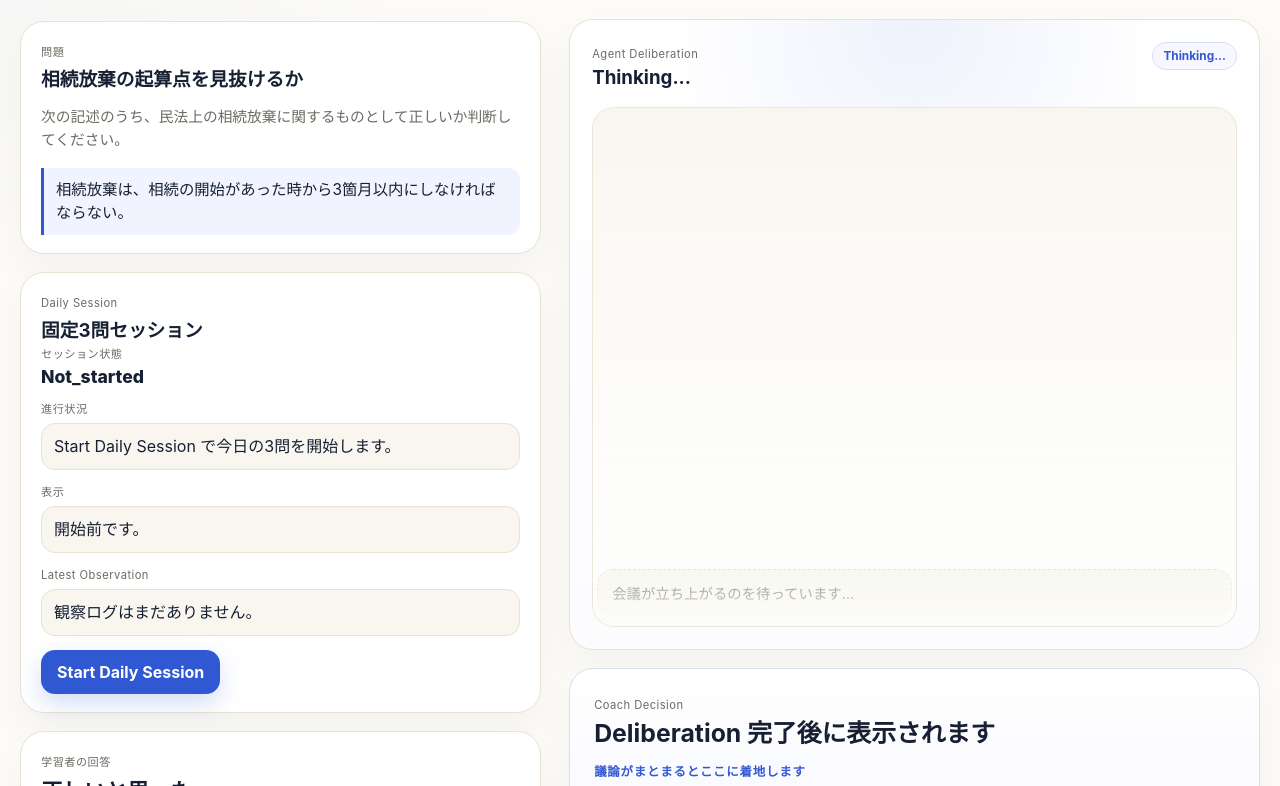
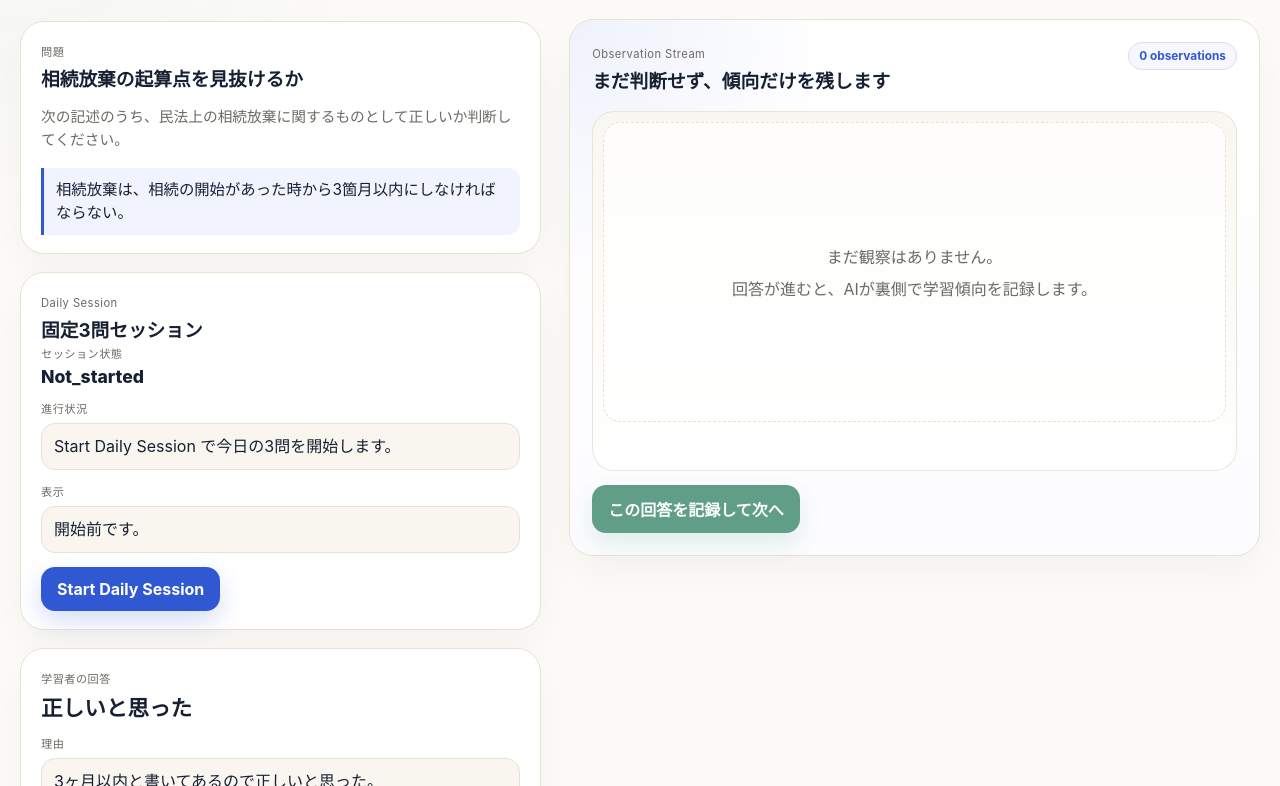
Before and after one commit to MakikoOhashi/mentorHQ, a Next.js app: page / in a window 1280 px wide. Shown: the part 234-1020 px from the top of the page. Built offline with nearby package versions, Linux system fonts and the light colour scheme.

Commit message:
feat(ui): show daily observation stream

```diff
--- a/app/globals.css
+++ b/app/globals.css
@@ -192,6 +192,159 @@ blockquote {
   background:
     radial-gradient(circle at top, rgba(49, 88, 211, 0.08), transparent 34%),
     linear-gradient(180deg, #ffffff, #fcfcff);
+}
+
+.observation-stream-panel {
+  padding: 22px;
+  background:
+    radial-gradient(circle at top left, rgba(49, 88, 211, 0.08), transparent 30%),
+    linear-gradient(180deg, #ffffff, #fcfcff);
+}
+
+.observation-stream-heading {
+  display: flex;
+  align-items: flex-start;
+  justify-content: space-between;
+  gap: 12px;
+}
+
+.observation-count-pill {
+  display: inline-flex;
+  align-items: center;
+  border: 1px solid #d8ddf6;
+  background: #f7f8ff;
+  color: var(--accent);
+  border-radius: 999px;
+  padding: 6px 10px;
+  font-size: 0.74rem;
+  font-weight: 700;
+  white-space: nowrap;
+}
+
+.latest-observation-card {
+  margin-top: 18px;
+  padding: 16px 18px;
+  border-radius: 20px;
+  border: 1px solid #dbe1ff;
+  background: linear-gradient(180deg, #f7f8ff, #ffffff);
+  box-shadow: 0 16px 34px rgba(49, 88, 211, 0.09);
+}
+
+.latest-observation-label {
+  font-size: 0.72rem;
+  font-weight: 800;
+  letter-spacing: 0.06em;
+  color: var(--accent);
+}
+
+.latest-observation-row {
+  margin-top: 10px;
+  display: grid;
+  grid-template-columns: auto minmax(0, 1fr);
+  gap: 12px;
+  align-items: start;
+}
+
+.latest-observation-note,
+.observation-bubble p {
+  margin: 0;
+  line-height: 1.6;
+  color: var(--text);
+}
+
+.latest-observation-note {
+  font-size: 1rem;
+  font-weight: 700;
+}
+
+.latest-observation-meta {
+  margin: 6px 0 0;
+  color: var(--muted);
+  font-size: 0.88rem;
+}
+
+.observation-stream-viewport {
+  margin-top: 18px;
+  padding: 10px;
+  min-height: 360px;
+  border-radius: 22px;
+  border: 1px solid rgba(233, 226, 211, 0.85);
+  background:
+    linear-gradient(180deg, rgba(248, 246, 239, 0.92), rgba(255, 255, 255, 0.82)),
+    rgba(255, 255, 255, 0.78);
+}
+
+.observation-list {
+  display: grid;
+  gap: 12px;
+}
+
+.observation-empty-state {
+  min-height: 300px;
+  display: grid;
+  place-content: center;
+  gap: 8px;
+  padding: 24px;
+  text-align: center;
+  border: 1px dashed var(--border);
+  border-radius: 18px;
+  background: rgba(255, 255, 255, 0.72);
+}
+
+.observation-empty-state p,
+.observation-meta-row span {
+  margin: 0;
+  color: var(--muted);
+}
+
+.observation-row {
+  display: grid;
+  grid-template-columns: auto minmax(0, 1fr);
+  gap: 12px;
+  align-items: start;
+}
+
+.observation-icon {
+  width: 40px;
+  height: 40px;
+  display: grid;
+  place-items: center;
+  border-radius: 14px;
+  background: #f5f6fb;
+  border: 1px solid #e3e6f5;
+  font-size: 1.1rem;
+}
+
+.observation-bubble {
+  padding: 14px 16px;
+  border-radius: 18px 18px 18px 8px;
+  border: 1px solid var(--border);
+  background: #fffdfa;
+}
+
+.observation-meta-row {
+  display: flex;
+  flex-wrap: wrap;
+  gap: 8px;
+  margin-top: 10px;
+}
+
+.observation-meta-row span {
+  font-size: 0.74rem;
+  padding: 4px 8px;
+  border-radius: 999px;
+  background: var(--surface-soft);
+}
+
+.is-latest-observation .observation-bubble {
+  background: linear-gradient(180deg, #f5fbf6, #ffffff);
+  border-color: #cae4d0;
+  box-shadow: 0 16px 34px rgba(31, 119, 87, 0.1);
+}
+
+.is-latest-observation .observation-icon {
+  background: linear-gradient(180deg, #eef8f2, #f9fcfa);
+  border-color: #cfe4d8;
 }
 
 .discussion-heading {
@@ -566,6 +719,10 @@ blockquote {
   .stream-viewport {
     height: 440px;
   }
+
+  .observation-stream-heading {
+    flex-direction: column;
+  }
 }
 
 .next-question-copy {
--- a/components/coach-workspace.tsx
+++ b/components/coach-workspace.tsx
@@ -16,12 +16,6 @@ type CoachWorkspaceProps = {
   initialCase: LearnerCase;
 };
 
-type StreamEvent = {
-  id: string;
-  event: DeliberationEvent;
-  phase: "live" | "exiting";
-};
-
 type DailySessionPayload = {
   session: DailySession;
   learnerCase: LearnerCase | null;
@@ -31,63 +25,11 @@ type DailySessionPayload = {
   latestObservation: ObservationEvent | null;
 };
 
-const agentIcons: Record<string, string> = {
-  misconception: "🧠",
-  memory: "🔁",
-  load: "⚖️",
-  coach: "🎓"
-};
-
-const shortSpeakerLabels: Record<string, string> = {
-  misconception: "誤解担当",
-  memory: "記憶担当",
-  load: "負荷担当",
-  coach: "コーチ"
-};
-
-function formatSpeakerName(event: DeliberationEvent) {
-  return shortSpeakerLabels[event.speaker] ?? event.speaker_label;
-}
-
-function getTone(event: DeliberationEvent) {
-  if (event.speaker === "coach") return "consensus";
-  if (event.type === "revision") return "primary";
-  if (event.type === "challenge") return "primary";
-  if (event.type === "recommendation") return "consensus";
-  return "support";
-}
-
-function formatDecisionLabel(value?: string | null) {
-  if (!value) return "Deliberation 完了後に表示されます";
-  if (value === "starting_point_check") return "起算点の確認から入る";
-  if (value === "contrast_check") return "比較でズレをあぶり出す";
-  if (value === "leg_breakdown") return "肢を分けて読み直す";
-  if (value === "integrated_retry") return "理解をまとめて再挑戦する";
-  return value;
-}
-
-function getStreamStatus(status: "idle" | "loading" | "streaming" | "done" | "error") {
-  if (status === "done") {
-    return {
-      kicker: "Decision Reached",
-      title: "Agent Deliberation",
-      pill: "Decision Reached"
-    };
-  }
-
-  if (status === "error") {
-    return {
-      kicker: "Deliberation Error",
-      title: "Agent Deliberation",
-      pill: "Error"
-    };
-  }
-
-  return {
-    kicker: "Agent Deliberation",
-    title: "Thinking...",
-    pill: "Thinking..."
-  };
+function getObservationIcon(observation: ObservationEvent) {
+  if (observation.intervention_type === "starting_point_check") return "🧠";
+  if (observation.intervention_type === "contrast_check") return "🔁";
+  if (observation.intervention_type === "integrated_retry") return "⚖️";
+  return "📝";
 }
 
 const EVENT_DURATIONS: Record<DeliberationEvent["type"], number> = {
@@ -97,9 +39,6 @@ const EVENT_DURATIONS: Record<DeliberationEvent["type"], number> = {
   recommendation: 2000,
   coach_decision: 3000
 };
-
-const MAX_VISIBLE_EVENTS = 5;
-const EXIT_ANIMATION_MS = 420;
 
 function getCumulativeEventDelay(events: DeliberationEvent[], index: number) {
   let total = 350;
@@ -115,17 +54,16 @@ export function CoachWorkspace({ initialCase }: CoachWorkspaceProps) {
   const [learnerCase, setLearnerCase] = useState(initialCase);
   const [dailySession, setDailySession] = useState<DailySession | null>(null);
   const [currentQuestionId, setCurrentQuestionId] = useState<string | null>(null);
+  const [observations, setObservations] = useState<ObservationEvent[]>([]);
   const [latestObservation, setLatestObservation] = useState<ObservationEvent | null>(null);
   const [sessionStatusMessage, setSessionStatusMessage] = useState<string>("開始前です。");
   const [events, setEvents] = useState<DeliberationEvent[]>([]);
-  const [streamEvents, setStreamEvents] = useState<StreamEvent[]>([]);
   const [decision, setDecision] = useState<CoachDecision | null>(null);
   const [status, setStatus] = useState<"idle" | "loading" | "streaming" | "done" | "error">("idle");
   const [sessionActionStatus, setSessionActionStatus] = useState<"idle" | "starting" | "advancing">("idle");
   const [mode, setMode] = useState<"mock" | "ai">("mock");
   const [errorMessage, setErrorMessage] = useState<string | null>(null);
   const timeoutIdsRef = useRef<number[]>([]);
-  const sequenceRef = useRef(0);
 
   const clearScheduledUpdates = useCallback(() => {
     timeoutIdsRef.current.forEach((timeoutId) => window.clearTimeout(timeoutId));
@@ -136,10 +74,8 @@ export function CoachWorkspace({ initialCase }: CoachWorkspaceProps) {
     clearScheduledUpdates();
     setStatus("loading");
     setEvents([]);
-    setStreamEvents([]);
     setDecision(null);
     setErrorMessage(null);
-    sequenceRef.current = 0;
 
     try {
       const response = await fetch("/api/deliberate", {
@@ -161,28 +97,6 @@ export function CoachWorkspace({ initialCase }: CoachWorkspaceProps) {
       payload.deliberation_events.forEach((event, index) => {
         const timeoutId = window.setTimeout(() => {
           setEvents((current) => [...current, event]);
-          sequenceRef.current += 1;
-
-          const streamId = `${event.speaker}-${event.round}-${sequenceRef.current}`;
-          setStreamEvents((current) => {
-            const next = [...current, { id: streamId, event, phase: "live" as const }];
-
-            if (next.length > MAX_VISIBLE_EVENTS) {
-              const oldestLiveIndex = next.findIndex((item) => item.phase === "live");
-
-              if (oldestLiveIndex >= 0) {
-                const exitingId = next[oldestLiveIndex].id;
-                next[oldestLiveIndex] = { ...next[oldestLiveIndex], phase: "exiting" };
-
-                const removalTimeoutId = window.setTimeout(() => {
-                  setStreamEvents((rendered) => rendered.filter((item) => item.id !== exitingId));
-                }, EXIT_ANIMATION_MS);
-                timeoutIdsRef.current.push(removalTimeoutId);
-              }
-            }
-
-            return next;
-          });
 
           if (index === payload.deliberation_events.length - 1) {
             const decisionTimeoutId = window.setTimeout(() => {
@@ -208,6 +122,7 @@ export function CoachWorkspace({ initialCase }: CoachWorkspaceProps) {
     (payload: DailySessionPayload) => {
       setDailySession(payload.session);
       setCurrentQuestionId(payload.currentQuestionId);
+      setObservations(payload.observations);
       setLatestObservation(payload.latestObservation);
       setSessionStatusMessage(
         payload.session.status === "completed"
@@ -222,7 +137,6 @@ export function CoachWorkspace({ initialCase }: CoachWorkspaceProps) {
       if (payload.session.status === "completed") {
         clearScheduledUpdates();
         setEvents([]);
-        setStreamEvents([]);
         setDecision(null);
         setStatus("idle");
         setErrorMessage(null);
@@ -303,9 +217,6 @@ export function CoachWorkspace({ initialCase }: CoachWorkspaceProps) {
     }
   }, [applyDailySessionPayload, currentQuestionId, dailySession, decision, events, runDeliberation]);
 
-  const visibleLiveCount = streamEvents.filter((item) => item.phase !== "exiting").length;
-
-  const streamStatus = getStreamStatus(status);
   const completedQuestionCount = dailySession
     ? Math.min(dailySession.current_index, dailySession.question_ids.length)
     : 0;
@@ -322,7 +233,7 @@ export function CoachWorkspace({ initialCase }: CoachWorkspaceProps) {
       <section className="hero">
         <div>
           <p className="eyebrow">MentorHQ MVP Demo</p>
-          <h1>Agent Deliberation Workspace</h1>
+          <h1>Daily Observation Workspace</h1>
         </div>
         <div className="hero-meta">
           <span>{learnerCase.exam}</span>
@@ -373,14 +284,6 @@ export function CoachWorkspace({ initialCase }: CoachWorkspaceProps) {
                 <span className="summary-label">表示</span>
                 <div className="reflection-box">{sessionStatusMessage}</div>
               </div>
-              <div>
-                <span className="summary-label">Latest Observation</span>
-                <div className="reflection-box">
-                  {latestObservation
-                    ? `${latestObservation.note} (${latestObservation.intervention_type})`
-                    : "観察ログはまだありません。"}
-                </div>
-              </div>
             </div>
             <button
               className="primary-button"
@@ -412,9 +315,9 @@ export function CoachWorkspace({ initialCase }: CoachWorkspaceProps) {
           <article className="panel compact answer-panel">
             <div className="panel-heading tight">
               <span className="panel-kicker">Run Control</span>
-              <h3>Deliberation を再実行</h3>
+              <h3>Observation を更新</h3>
             </div>
-            <p className="body-copy compact-copy">短い発言を流しながら、次の一問を絞り込みます。</p>
+            <p className="body-copy compact-copy">裏側の deliberation を再実行して、観察の下地を更新します。</p>
             <button
               className="primary-button"
               onClick={() => void runDeliberation()}
@@ -429,106 +332,71 @@ export function CoachWorkspace({ initialCase }: CoachWorkspaceProps) {
 
         <div className="column">
           <div className="column-header">
-            <p className="eyebrow">Agent Deliberation Stream</p>
-            <h2>AIスタッフ会議の実況</h2>
+            <p className="eyebrow">Observation Stream</p>
+            <h2>AIが裏側で記録した観察</h2>
           </div>
 
-          <article className="panel discussion-panel">
-            <div className="panel-heading tight discussion-heading">
+          <article className="panel observation-stream-panel">
+            <div className="panel-heading tight observation-stream-heading">
               <div>
-                <span className="panel-kicker">{streamStatus.kicker}</span>
-                <h3>{streamStatus.title}</h3>
+                <span className="panel-kicker">Observation Stream</span>
+                <h3>まだ判断せず、傾向だけを残します</h3>
               </div>
-              <span className="live-pill">{streamStatus.pill}</span>
+              <span className="observation-count-pill">
+                {dailySession ? `${dailySession.observation_count} observations` : "0 observations"}
+              </span>
             </div>
 
-            <div className="stream-viewport">
-              <div className="discussion-timeline chat-timeline">
-                {streamEvents.length === 0 ? (
-                  <div className="pending-row">会議が立ち上がるのを待っています…</div>
-                ) : null}
+            {latestObservation ? (
+              <section className="latest-observation-card">
+                <div className="latest-observation-label">Latest Observation</div>
+                <div className="latest-observation-row">
+                  <span className="observation-icon" aria-hidden="true">
+                    {getObservationIcon(latestObservation)}
+                  </span>
+                  <div>
+                    <p className="latest-observation-note">{latestObservation.note}</p>
+                    <p className="latest-observation-meta">
+                      可能性だけを残し、まだ判断しません。
+                    </p>
+                  </div>
+                </div>
+              </section>
+            ) : null}
 
-                {streamEvents.map(({ id, event, phase }, index) => {
-                  const liveIndex = streamEvents
-                    .filter((item) => item.phase !== "exiting")
-                    .findIndex((item) => item.id === id);
-                  const age = liveIndex >= 0 ? visibleLiveCount - liveIndex - 1 : MAX_VISIBLE_EVENTS;
-                  const isLatest = phase !== "exiting" && age === 0;
-                  const isPrevious = phase !== "exiting" && age === 1;
-
-                  return (
-                  <section
-                    className={`discussion-row chat-row tone-${getTone(event)} ${
-                      event.type === "revision" ? "is-revision" : ""
-                    } ${event.type === "coach_decision" ? "is-coach-decision" : ""} ${
-                      phase === "exiting" ? "is-exiting" : ""
-                    } ${isLatest ? "is-latest" : ""} ${isPrevious ? "is-previous" : ""} stream-depth-${Math.min(
-                      age,
-                      MAX_VISIBLE_EVENTS - 1
-                    )}`}
-                    key={id}
-                  >
-                    <div className="discussion-avatar" aria-hidden="true">
-                      {agentIcons[event.speaker]}
-                    </div>
-                    <div className="discussion-bubble">
-                      <div className="discussion-meta">
-                        <span className="discussion-agent">{formatSpeakerName(event)}</span>
-                        {event.type === "revision" ? <span className="discussion-role">考えが変わった</span> : null}
+            <div className="observation-stream-viewport">
+              <div className="observation-list">
+                {observations.length === 0 ? (
+                  <div className="observation-empty-state">
+                    <p>まだ観察はありません。</p>
+                    <p>回答が進むと、AIが裏側で学習傾向を記録します。</p>
+                  </div>
+                ) : (
+                  observations.map((observation) => (
+                    <section
+                      className={`observation-row ${latestObservation?.id === observation.id ? "is-latest-observation" : ""}`}
+                      key={observation.id}
+                    >
+                      <div className="observation-icon" aria-hidden="true">
+                        {getObservationIcon(observation)}
                       </div>
-
-                      <p>{event.message}</p>
-
-                      {event.type === "revision" &&
-                      event.confidence_before !== undefined &&
-                      event.confidence_after !== undefined ? (
-                        <div className="revision-block" aria-label="confidence revision">
-                          <span className="revision-icon" aria-hidden="true">
-                            🧠
-                          </span>
-                          <span className="revision-shift">見解更新</span>
-                          <span className="delta-chip revision-delta">
-                            {`${Math.round(event.confidence_before * 100)}% → ${Math.round(
-                              event.confidence_after * 100
-                            )}%`}
+                      <div className="observation-bubble">
+                        <p>{observation.note}</p>
+                        <div className="observation-meta-row">
+                          <span>{observation.intervention_type}</span>
+                          <span>{observation.misunderstanding_type}</span>
+                          <span>
+                            {observation.confidence !== null
+                              ? `${Math.round(observation.confidence * 100)}% confidence`
+                              : "confidence pending"}
                           </span>
                         </div>
-                      ) : null}
-                    </div>
-                  </section>
-                  );
-                })}
-
-                {status === "streaming" || status === "loading" ? (
-                  <div className="pending-row">次のひと言を考えています…</div>
-                ) : null}
+                      </div>
+                    </section>
+                  ))
+                )}
               </div>
             </div>
-          </article>
-
-          <article className="panel spotlight decision-panel">
-            <div className="decision-hero">
-              <div>
-                <span className="panel-kicker">Coach Decision</span>
-                <h3>{formatDecisionLabel(decision?.selected_intervention)}</h3>
-              </div>
-              <p className="decision-reached-label">
-                {decision ? "Decision Reached" : "議論がまとまるとここに着地します"}
-              </p>
-              <p className="decision-summary">
-                {decision?.reason ?? "最後にコーチがひとつに決め切ります。"}
-              </p>
-            </div>
-          </article>
-
-          <article className="panel next-question-panel">
-            <div className="panel-heading tight">
-              <span className="panel-kicker">Next Question</span>
-              <h3>学習者へ返す次の一問</h3>
-            </div>
-            <p className="next-question-copy">
-              {decision?.next_question ?? "Coach Decision の完了後に、ここへ固定表示されます。"}
-            </p>
             <button
               className="primary-button secondary-button"
               onClick={() => void advanceToNextQuestion()}
@@ -538,8 +406,8 @@ export function CoachWorkspace({ initialCase }: CoachWorkspaceProps) {
               {sessionActionStatus === "advancing"
                 ? "Advancing..."
                 : isFinalActiveQuestion
-                  ? "この問題でセッション完了"
-                  : "この問題を完了して次へ"}
+                  ? "この回答を記録して完了"
+                  : "この回答を記録して次へ"}
             </button>
           </article>
         </div>
```
